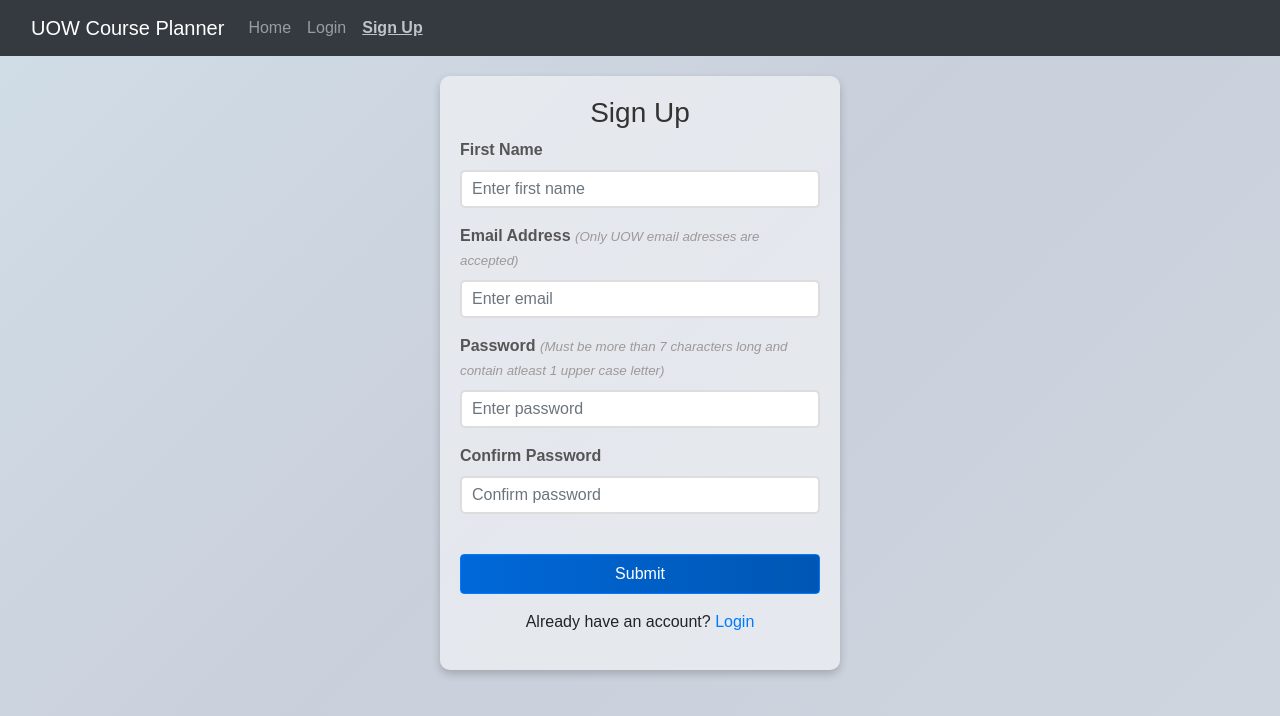
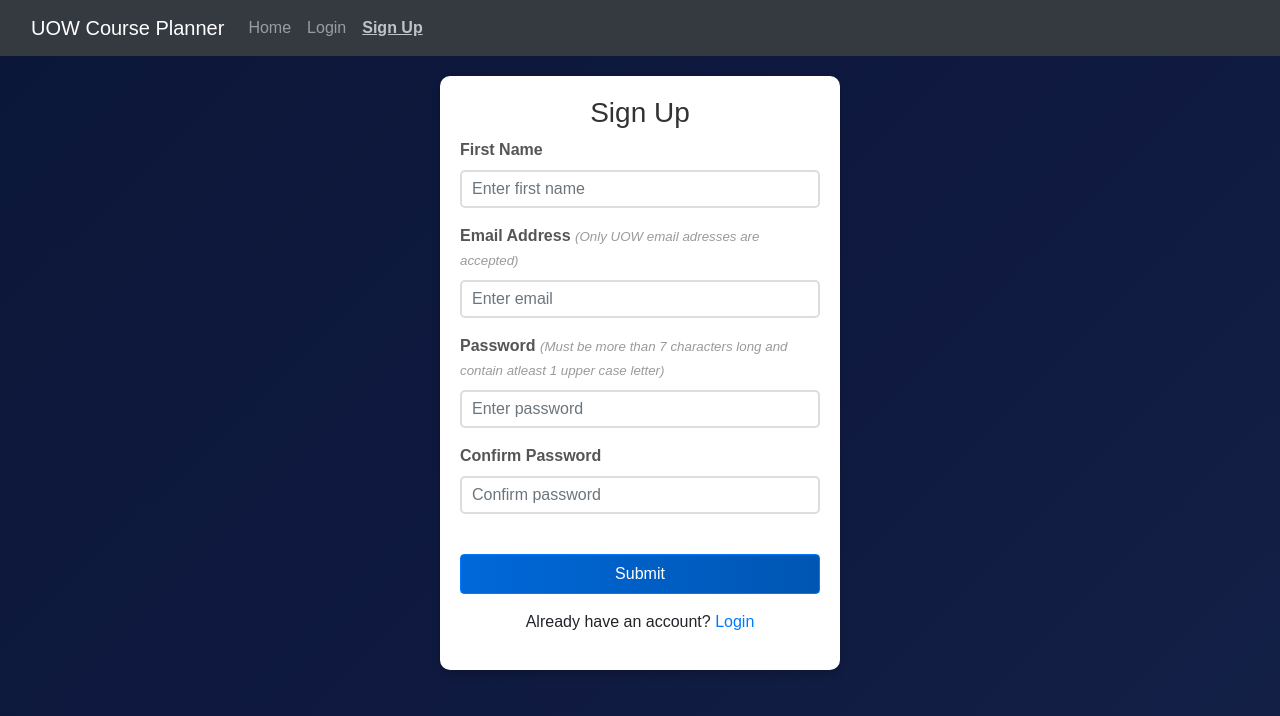
Before and after one commit to DeepakMenon96/UOW-Course-Planner, a Flask app: page /sign-up in a window 1280 px wide. Shown: the top 716 px of the page. Run offline with Flask 3, Linux system fonts and the light colour scheme; some libraries are stand-ins or nearby versions.

Commit message:
Update style.css

```diff
--- a/Course_Planner/website/static/style.css
+++ b/Course_Planner/website/static/style.css
@@ -1,6 +1,6 @@
 /* Center the form on the page */
 body {
-    background: linear-gradient(-45deg, #d8dde6, #cad0db, #dbf1f9, #10115a);
+    background: linear-gradient(-45deg, #1a2a4f, #0f1940, #05132a, #000b1c);
     background-size: 400% 400%;
     animation: gradient 25s ease infinite;
 }
@@ -20,11 +20,12 @@ body {
 form {
     margin: 0 auto;
     max-width: 400px;
-    background: rgba(255, 255, 255, 0.5); /* Add a white background to the form */
-    padding: 20px; /* Add some padding to the form */
-    border-radius: 10px; /* Add border radius for a rounded appearance */
-    box-shadow: 0 4px 8px rgba(0, 0, 0, 0.2); /* Add a subtle shadow */
+    background: #ffffff; /* Fully white background */
+    padding: 20px;
+    border-radius: 10px;
+    box-shadow: 0 4px 8px rgba(0, 0, 0, 0.2);
 }
+
 
 /* Style the form header */
 h3 {
```
